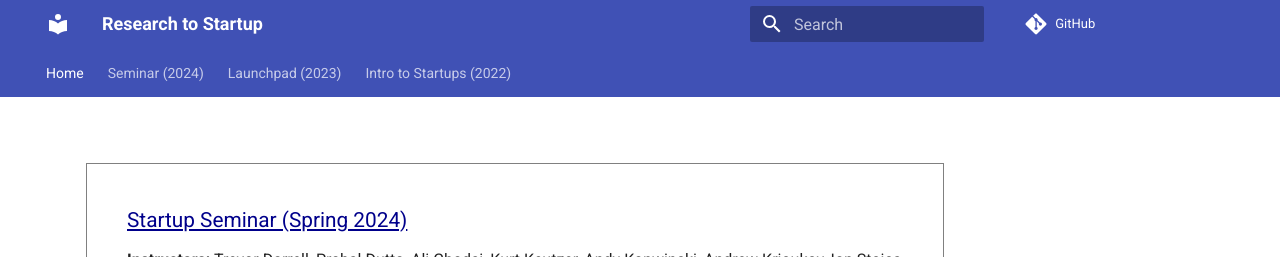
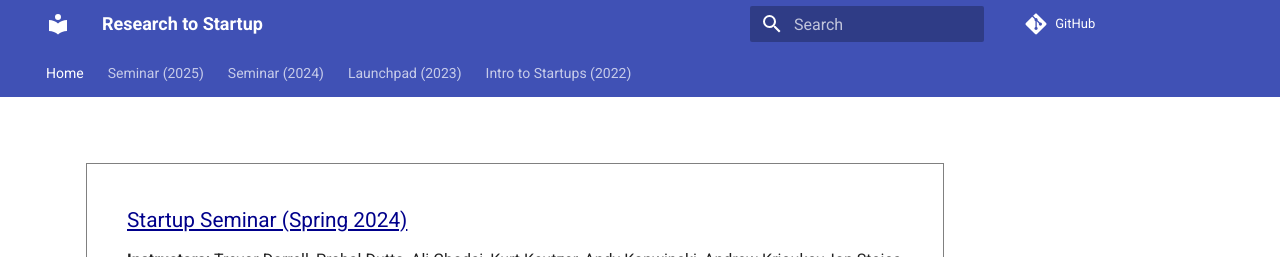
Before and after one commit to research-to-startup/research-to-startup.github.io, an MkDocs documentation site: the page built from docs/index.md, in a window 1280 px wide and 1208 px high. Shown: the top 257 px of the window. Built offline with MkDocs 1.6.1 and Material for MkDocs 9.7.7, drawn with Linux system fonts in a browser that asks for light colours; comment, search, counter and statistics services are not loaded.

Commit message:
update nav w/ sp25

```diff
--- a/mkdocs.yml
+++ b/mkdocs.yml
@@ -41,6 +41,7 @@ extra:
 
 nav:
   - 'Home': 'index.md'
+  - 'Seminar (2025)': 'seminar-sp25.md'
   - 'Seminar (2024)': 'seminar-sp24.md'
   - 'Launchpad (2023)': 'launchpad-sp23.md'
   - 'Intro to Startups (2022)': 'intro-sp22.md'
```
